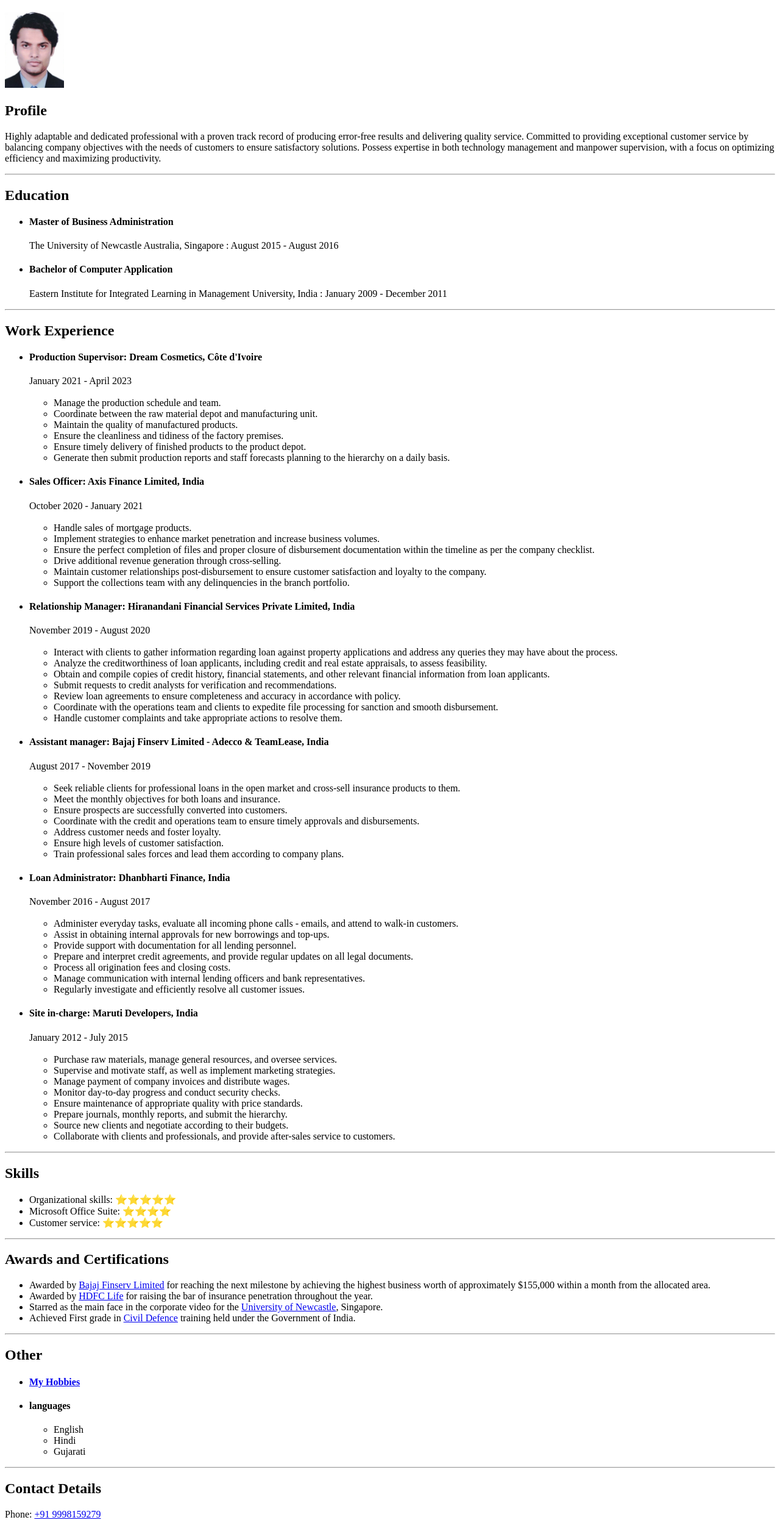
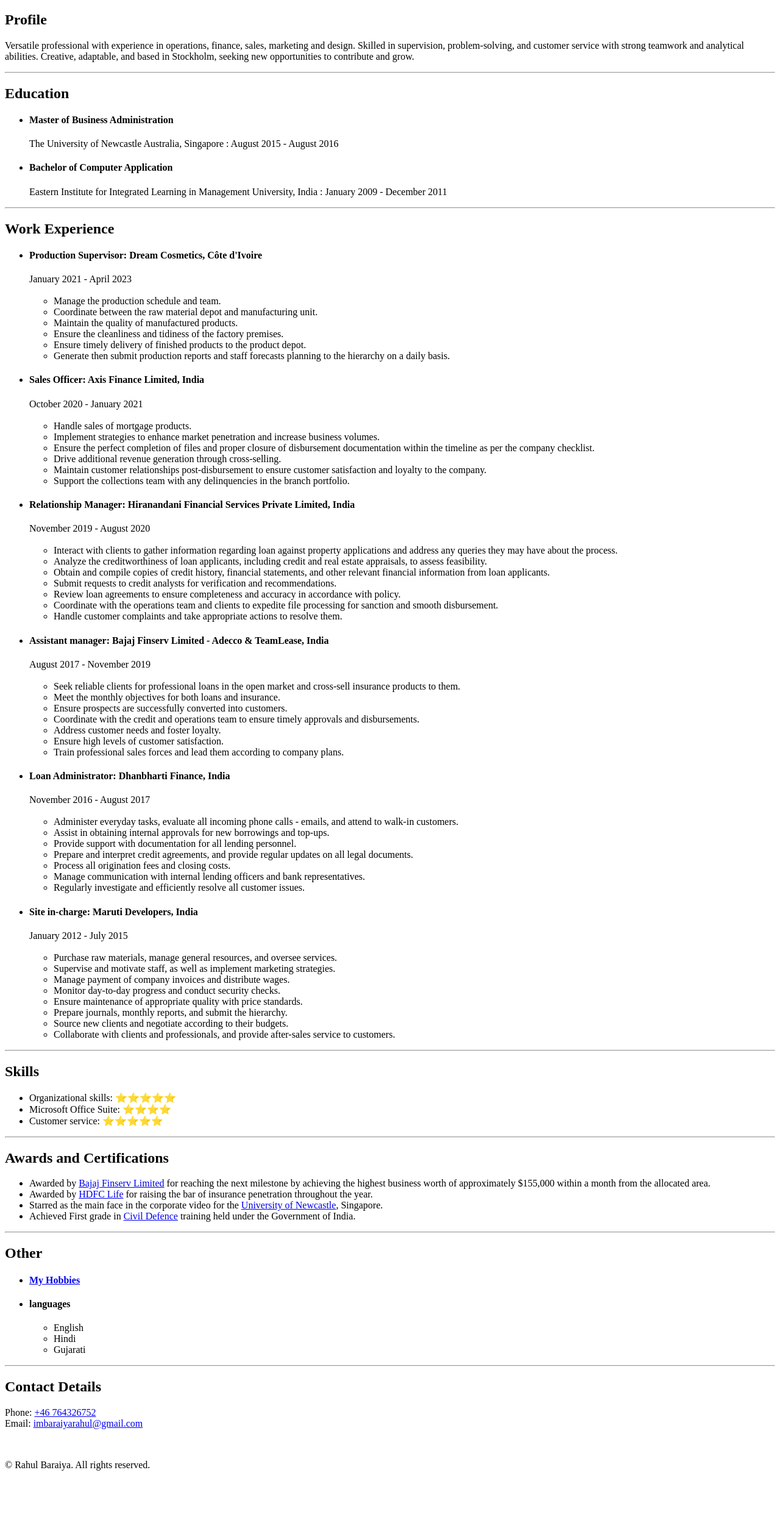
Before and after one commit to Rahulbaraiya91/online-cv, a plain HTML site: page index.html in a window 1280 px wide. Shown: the part 61-2554 px from the top of the page at 61% size. After the commit the page ends 2489 px from the top, so only its background shows below. Drawn offline with Linux system fonts and the light colour scheme.

Commit message:
Update index.html

```diff
--- a/index.html
+++ b/index.html
@@ -6,11 +6,8 @@
 </head>
 <body>
     <h1>Rahul Baraiya</h1>
-    <img src="./profile-image.jpg" alt="Rahul Baraiya's profile picture" height="125">
     <h2>Profile</h2>
-    <p>Highly adaptable and dedicated professional with a proven track record of producing error-free results and delivering quality service.
-        Committed to providing exceptional customer service by balancing company objectives with the needs of customers to ensure satisfactory solutions.
-        Possess expertise in both technology management and manpower supervision, with a focus on optimizing efficiency and maximizing productivity.</p>
+    <p>Versatile professional with experience in operations, finance, sales, marketing and design. Skilled in supervision, problem-solving, and customer service with strong teamwork and analytical abilities. Creative, adaptable, and based in Stockholm, seeking new opportunities to contribute and grow.</p>
     <hr>
     <h2>Education</h2>
     <ul>
@@ -121,11 +118,12 @@
     </ul>
     <hr>
     <h2>Contact Details</h2>
-    <p>Phone: <a href="tel:+919998159279">+91 9998159279</a><br>
-        Email: <a href="mailto:rahul.sb199111@gmail.com">rahul.sb199111@gmail.com</a></p>
+    <p>Phone: <a href="tel:+46764326752">+46 764326752</a><br>
+        Email: <a href="mailto:imbaraiyarahul@gmail.com">imbaraiyarahul@gmail.com</a></p>
         <br>
     <footer>
         <p>© Rahul Baraiya. All rights reserved.</p>
     </footer>
 </body>
+
 </html>
```
